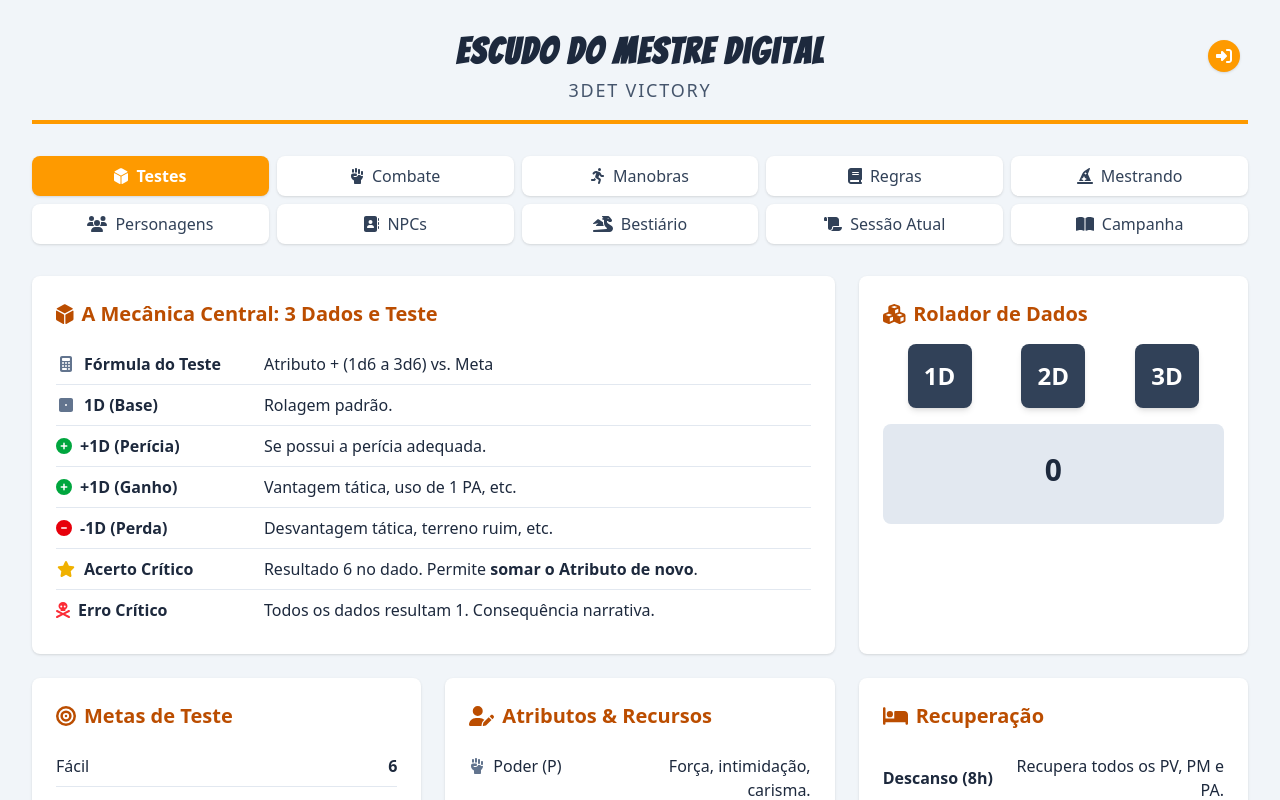
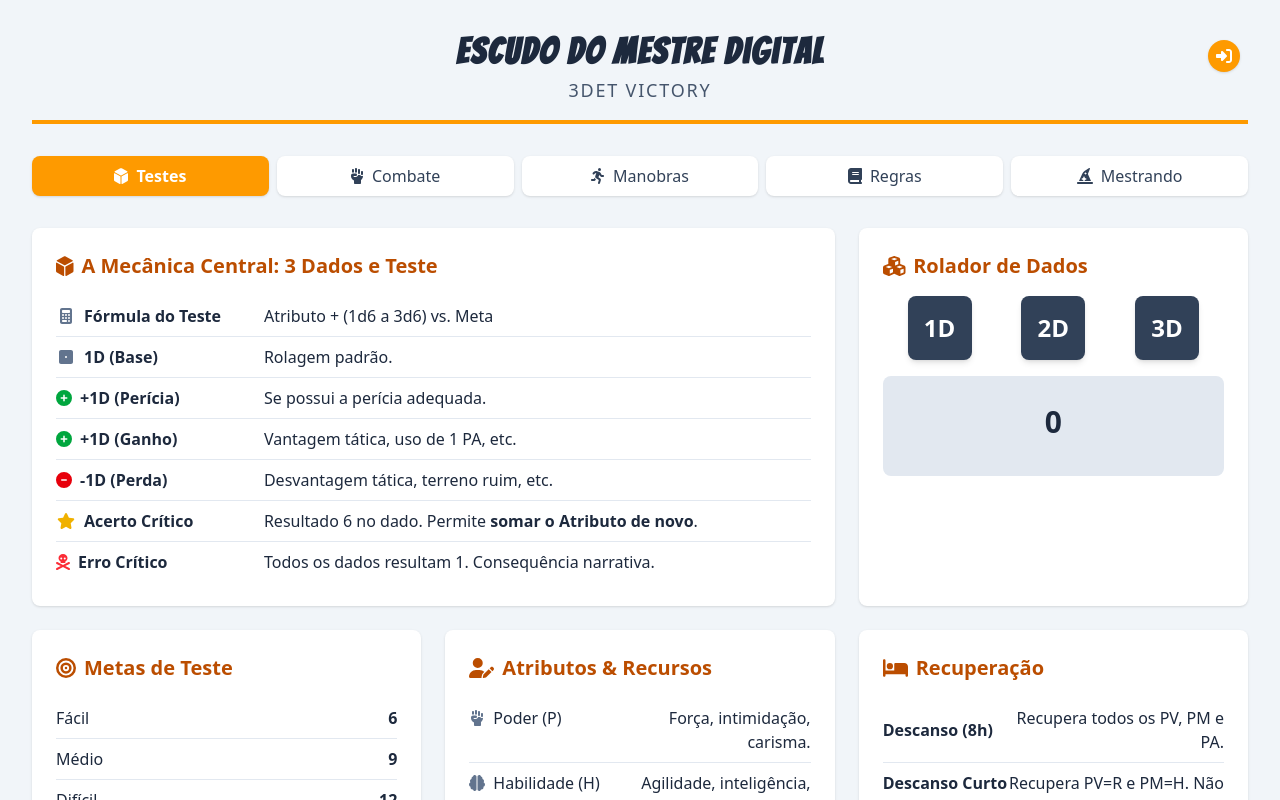
Before and after one commit to victoryshield/victoryshield.github.io, a Vue app: page / in a window 1280 px wide. Shown: the top 800 px of the page. Built offline with nearby package versions, Linux system fonts and the light colour scheme.

Commit message:
Correção de Menu

```diff
--- a/src/App.vue
+++ b/src/App.vue
@@ -14,7 +14,7 @@
         </div>
       </header>
 
-      <nav class="grid grid-cols-2 sm:grid-cols-5 gap-2 mb-8">
+      <nav class="grid grid-cols-5 gap-2 mb-8">
         <router-link to="/" class="flex items-center justify-center gap-x-2 px-4 py-2 rounded-lg shadow-sm transition-all duration-300 ease-in-out" :class="isActive('/') ? 'bg-amber-500 text-white font-semibold dark:text-white' : 'bg-white text-slate-700 dark:bg-slate-800 dark:text-slate-300 hover:bg-amber-500 hover:text-white dark:hover:text-slate-800'">
           <font-awesome-icon :icon="['fas', 'dice-d6']" />
           <span class="hidden sm:inline">Testes</span>
@@ -35,23 +35,23 @@
           <font-awesome-icon :icon="['fas', 'hat-wizard']" />
           <span class="hidden sm:inline">Mestrando</span>
         </router-link>
-        <router-link to="/personagens" class="flex items-center justify-center gap-x-2 px-4 py-2 rounded-lg shadow-sm transition-all duration-300 ease-in-out" :class="isActive('/personagens') ? 'bg-amber-500 text-white font-semibold dark:text-white' : 'bg-white text-slate-700 dark:bg-slate-800 dark:text-slate-300 hover:bg-amber-500 hover:text-white dark:hover:text-slate-800'">
+        <router-link v-if="user" to="/personagens" class="flex items-center justify-center gap-x-2 px-4 py-2 rounded-lg shadow-sm transition-all duration-300 ease-in-out" :class="isActive('/personagens') ? 'bg-amber-500 text-white font-semibold dark:text-white' : 'bg-white text-slate-700 dark:bg-slate-800 dark:text-slate-300 hover:bg-amber-500 hover:text-white dark:hover:text-slate-800'">
           <font-awesome-icon :icon="['fas', 'users']" />
           <span class="hidden sm:inline">Personagens</span>
         </router-link>
-        <router-link to="/npcs" class="flex items-center justify-center gap-x-2 px-4 py-2 rounded-lg shadow-sm transition-all duration-300 ease-in-out" :class="isActive('/npcs') ? 'bg-amber-500 text-white font-semibold dark:text-white' : 'bg-white text-slate-700 dark:bg-slate-800 dark:text-slate-300 hover:bg-amber-500 hover:text-white dark:hover:text-slate-800'">
+        <router-link v-if="user" to="/npcs" class="flex items-center justify-center gap-x-2 px-4 py-2 rounded-lg shadow-sm transition-all duration-300 ease-in-out" :class="isActive('/npcs') ? 'bg-amber-500 text-white font-semibold dark:text-white' : 'bg-white text-slate-700 dark:bg-slate-800 dark:text-slate-300 hover:bg-amber-500 hover:text-white dark:hover:text-slate-800'">
           <font-awesome-icon :icon="['fas', 'address-book']" />
           <span class="hidden sm:inline">NPCs</span>
         </router-link>
-        <router-link to="/bestiario" class="flex items-center justify-center gap-x-2 px-4 py-2 rounded-lg shadow-sm transition-all duration-300 ease-in-out" :class="isActive('/bestiario') ? 'bg-amber-500 text-white font-semibold dark:text-white' : 'bg-white text-slate-700 dark:bg-slate-800 dark:text-slate-300 hover:bg-amber-500 hover:text-white dark:hover:text-slate-800'">
+        <router-link v-if="user" to="/bestiario" class="flex items-center justify-center gap-x-2 px-4 py-2 rounded-lg shadow-sm transition-all duration-300 ease-in-out" :class="isActive('/bestiario') ? 'bg-amber-500 text-white font-semibold dark:text-white' : 'bg-white text-slate-700 dark:bg-slate-800 dark:text-slate-300 hover:bg-amber-500 hover:text-white dark:hover:text-slate-800'">
           <font-awesome-icon :icon="['fas', 'dragon']" />
           <span class="hidden sm:inline">Bestiário</span>
         </router-link>
-        <router-link to="/sessoes" class="flex items-center justify-center gap-x-2 px-4 py-2 rounded-lg shadow-sm transition-all duration-300 ease-in-out" :class="isActive('/sessoes') ? 'bg-amber-500 text-white font-semibold dark:text-white' : 'bg-white text-slate-700 dark:bg-slate-800 dark:text-slate-300 hover:bg-amber-500 hover:text-white dark:hover:text-slate-800'">
+        <router-link v-if="user" to="/sessoes" class="flex items-center justify-center gap-x-2 px-4 py-2 rounded-lg shadow-sm transition-all duration-300 ease-in-out" :class="isActive('/sessoes') ? 'bg-amber-500 text-white font-semibold dark:text-white' : 'bg-white text-slate-700 dark:bg-slate-800 dark:text-slate-300 hover:bg-amber-500 hover:text-white dark:hover:text-slate-800'">
           <font-awesome-icon :icon="['fas', 'scroll']" />
           <span class="hidden sm:inline">Sessão Atual</span>
         </router-link>
-        <router-link to="/campanha" class="flex items-center justify-center gap-x-2 px-4 py-2 rounded-lg shadow-sm transition-all duration-300 ease-in-out" :class="isActive('/campanha') ? 'bg-amber-500 text-white font-semibold dark:text-white' : 'bg-white text-slate-700 dark:bg-slate-800 dark:text-slate-300 hover:bg-amber-500 hover:text-white dark:hover:text-slate-800'">
+        <router-link v-if="user" to="/campanha" class="flex items-center justify-center gap-x-2 px-4 py-2 rounded-lg shadow-sm transition-all duration-300 ease-in-out" :class="isActive('/campanha') ? 'bg-amber-500 text-white font-semibold dark:text-white' : 'bg-white text-slate-700 dark:bg-slate-800 dark:text-slate-300 hover:bg-amber-500 hover:text-white dark:hover:text-slate-800'">
           <font-awesome-icon :icon="['fas', 'book-open']" />
           <span class="hidden sm:inline">Campanha</span>
         </router-link>
```
